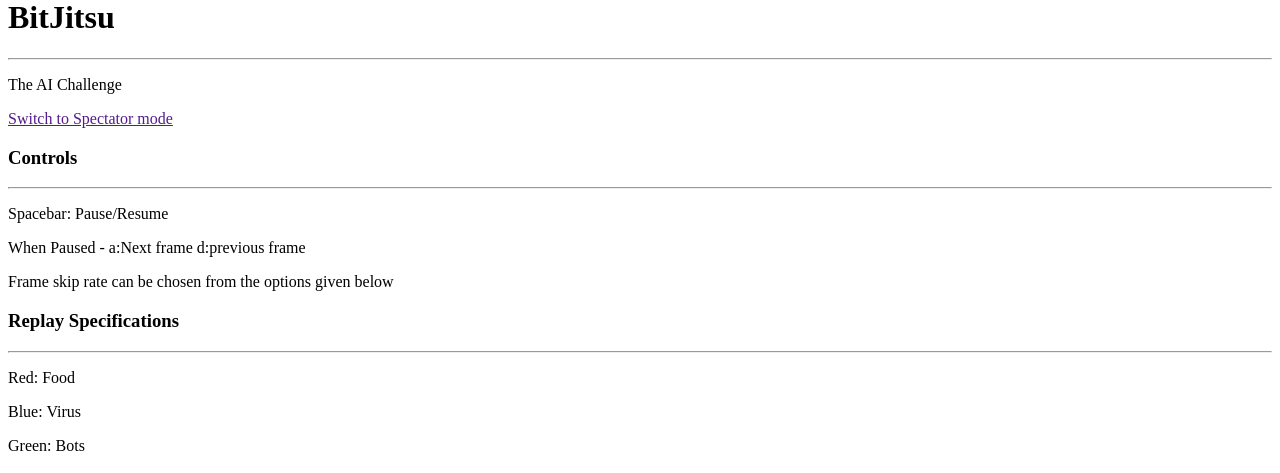
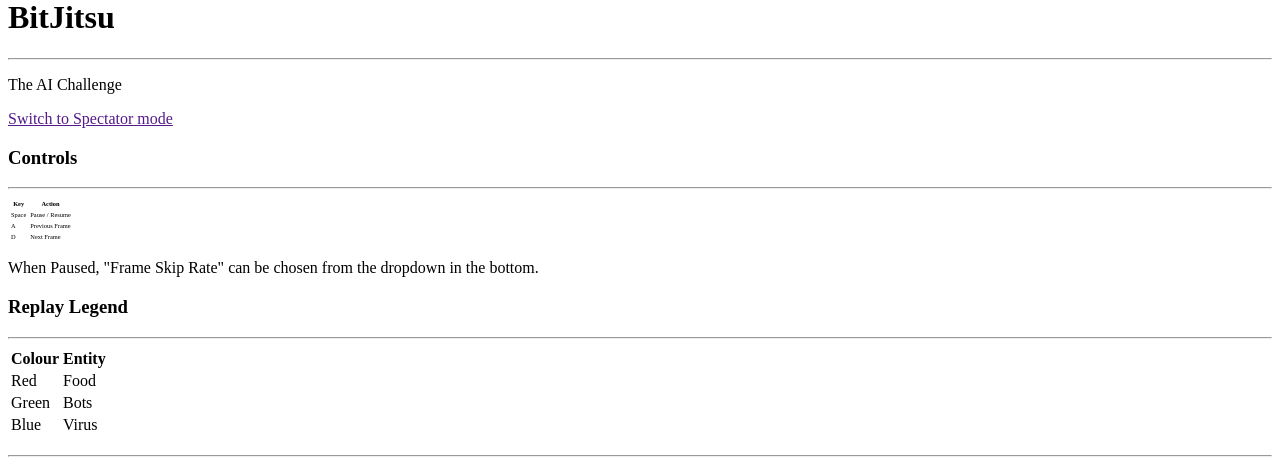
Before and after one commit to kogul/bitjitsu-web, a PHP site: the page made by application/views/gameplay.php in a window 1280 px wide. Shown: the part 138-611 px from the top of the page. Run offline with PHP 8.4, Linux system fonts and the light colour scheme; the template is opened without the code that fills it, so the values that code supplies are empty.

Commit message:
hot fix replays and package linkwq

```diff
--- a/application/views/gameplay.php
+++ b/application/views/gameplay.php
@@ -7,16 +7,27 @@
             <div class="col-md-4">
             <h3>Controls</h3>
             <hr>
-            <p>Spacebar: Pause/Resume</p>
-            <p>When Paused -  a:Next frame  d:previous frame</p>
-                <p>Frame skip rate can be chosen from the options given below</p>
+            <table class="table table-condensed mini" style="font-size: 40%;">
+                <thead><tr><th>Key</th><th>Action</th></tr></thead>
+                <tbody>
+                    <tr><td>Space</td><td>Pause / Resume</td></tr>
+                    <tr><td>A</td><td>Previous Frame</td></tr>
+                    <tr><td>D</td><td>Next Frame</td></tr>
+                </tbody>
+            </table>
+            <p>When Paused, "Frame Skip Rate" can be chosen from the dropdown in the bottom.</p>
             </div>
             <div class="col-md-4">
-            <h3>Replay Specifications</h3>
+            <h3>Replay Legend</h3>
             <hr>
-            <p>Red: Food</p>
-            <p>Blue: Virus</p>
-            <p>Green: Bots</p>
+            <table class="table table-condensed mini">
+                <thead><tr><th>Colour</th><th>Entity</th></tr></thead>
+                <tbody>
+                    <tr><td>Red</td><td>Food</td></tr>
+                    <tr><td>Green</td><td>Bots</td></tr>
+                    <tr><td>Blue</td><td>Virus</td></tr>
+                </tbody>
+            </table>
             </div>
             <div class="col-md-4">
                 <h3 id="iter_num"></h3>
@@ -35,7 +46,7 @@
             <option value="5" selected>5</option>
             <option value="10">10</option>
         </select></div>
-    <script src="<?php echo base_url('/replays/'.$file.'.js') ?>"></script>
-    <script src="<?php echo base_url('/application/Assets/Js/Gameplay/gameplay.js') ?>"></script>
+    <script type="application/javascript" src="<?php echo base_url('/replays/'.$file.'.js') ?>"></script>
+    <script type="text/javascript" src="<?php echo base_url('/application/Assets/Js/Gameplay/gameplay.js') ?>"></script>
 
 </div>
--- a/application/views/header.php
+++ b/application/views/header.php
@@ -20,7 +20,7 @@
            echo "<div><a href='".base_url('/user/login')."'>Login</a></div>";
        }
           if((isset($userdata['logged_in']))){
-              echo  "<div><a href='#'>Package</a></div>";
+              echo  "<div><a href='https://drive.google.com/open?id=0By0rvNg9_qznVml0LUVhWl93OEU'>Package</a></div>";
               echo  "<div><a href='".base_url('/user/selectcount')."'>Replays</a></div>";
               echo  "<div><a href='".base_url('/user/submission')."'>Submission</a></div>";
               echo  "<div><a href='".base_url('/user/logout')."'>Logout</a></div>";
--- a/application/views/hheader.php
+++ b/application/views/hheader.php
@@ -22,7 +22,7 @@
         echo "<div><a href='".base_url('/user/login')."'>Login</a></div>";
     }
     if((isset($userdata['logged_in']))){
-        echo  "<div><a href='#'>Package</a></div>";
+        echo  "<div><a href='https://drive.google.com/open?id=0By0rvNg9_qznVml0LUVhWl93OEU'>Package</a></div>";
         echo  "<div><a href='".base_url('/user/selectcount')."'>Replays</a></div>";
         echo  "<div><a href='".base_url('/user/submission')."'>Submission</a></div>";
         echo  "<div><a href='".base_url('/user/logout')."'>Logout</a></div>";
```
Also changed, not shown: application/Assets/Css/custom.css (+17 -2 lines).
